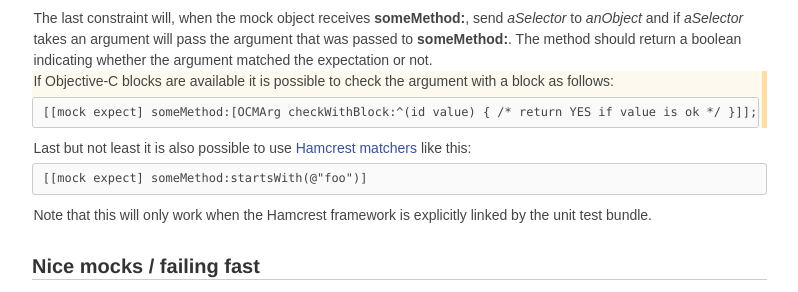
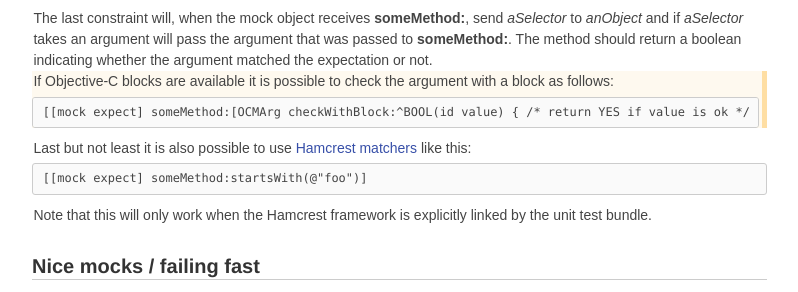
Before and after one commit to erikdoe/ocmock, a Jekyll site: the page built from features.html, in a window 1280 px wide and 900 px high, scrolled down 1658 px. Shown: the part 155-447 px from the top of the window, without its empty margins (118-916 px from the left). Built offline with Jekyll 4.4.1, drawn with Linux system fonts in a browser that asks for light colours; comment, search, counter and statistics services are not loaded.

Commit message:
Made return type for anonymous function explicit.

```diff
--- a/features.html
+++ b/features.html
@@ -74,7 +74,7 @@ If Objective-C blocks are available a block can be used to handle the invocation
 <div class="newishfeature">
 <p>If Objective-C blocks are available it is possible to check the argument with a block as follows:
 
-<pre><code>[[mock expect] someMethod:[OCMArg checkWithBlock:^(id value) { /* return YES if value is ok */ }]];</code></pre>
+<pre><code>[[mock expect] someMethod:[OCMArg checkWithBlock:^BOOL(id value) { /* return YES if value is ok */ }]];</code></pre>
 </div>
 
 <p>Last but not least it is also possible to use <a href="http://code.google.com/p/hamcrest/wiki/TutorialObjectiveC">Hamcrest matchers</a> like this:</p>
```
